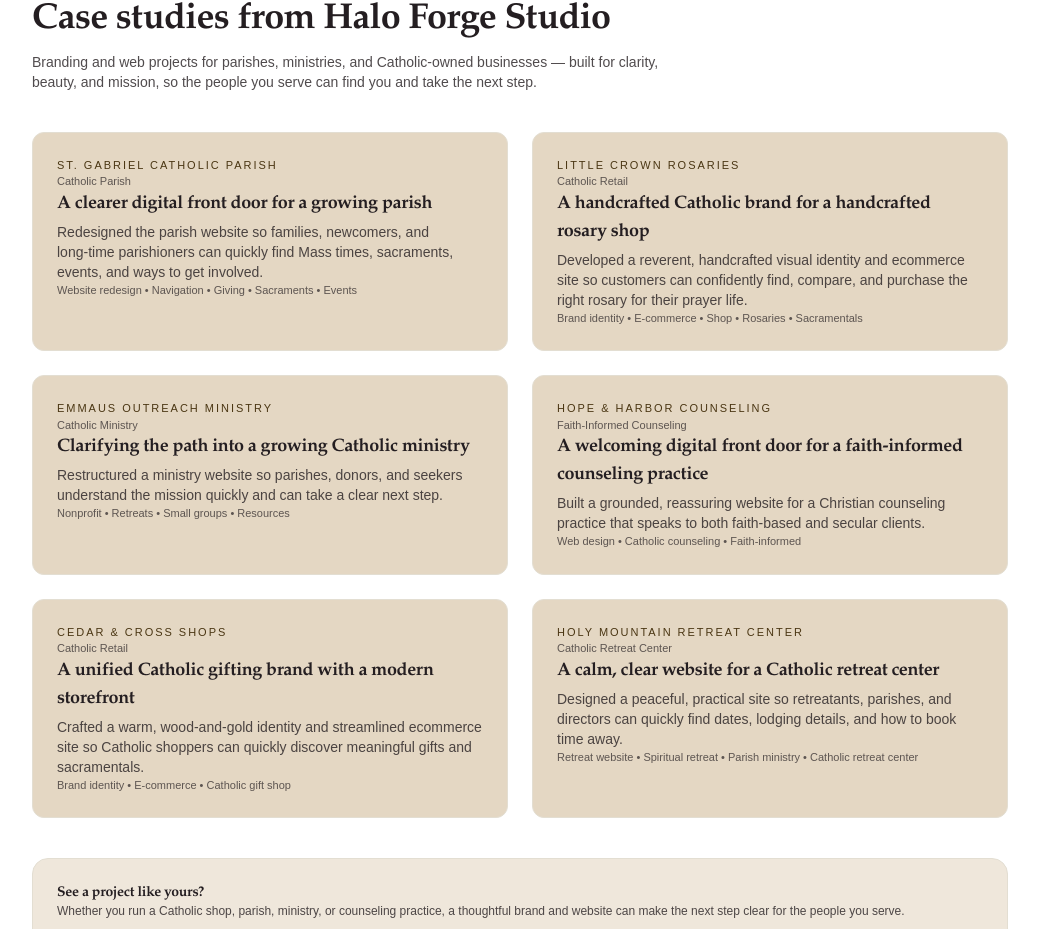
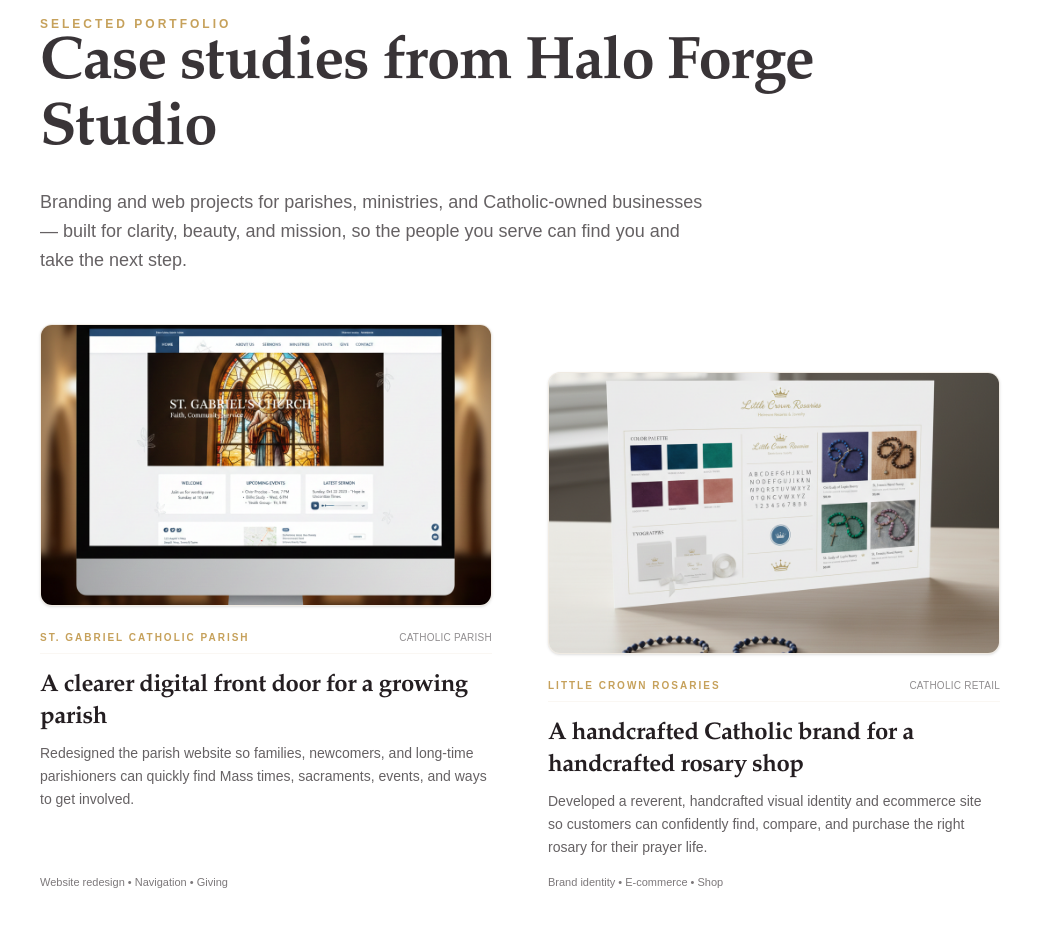
Before and after one commit to jordan2juice/halo-forge-studio, a Next.js app: page /work in a window 1280 px wide. Shown: the part 157-1086 px from the top of the page, without its empty margins (120-1159 px from the left). Built offline with nearby package versions, Linux system fonts and the light colour scheme.

Commit message:
Enhance WorkPage layout and styling; implement dynamic image handling and improve accessibility features

```diff
--- a/app/work/page.tsx
+++ b/app/work/page.tsx
@@ -1,6 +1,7 @@
 // app/work/page.tsx
 
 import Link from "next/link";
+import Image from "next/image";
 import { CASE_STUDIES } from "./case-studies";
 import Navbar from "../components/layout/Navbar";
 import Footer from "../components/layout/Footer";
@@ -16,74 +17,126 @@
   return (
     <>
       <Navbar />
-      <main className="mx-auto max-w-5xl px-6 py-16 text-base">
-        <header className="mb-10 space-y-3">
-          <p className="saint-sans text-xs font-semibold uppercase tracking-[0.18em] text-halo-gold/80">
-            Work
+
+      {/* JANDA-STYLE DIRECTORY HERO ARCHITECTURE */}
+      <header className="mx-auto max-w-5xl px-6 pt-24 pb-12 sm:px-8 text-left space-y-4">
+        <p className="saint-sans text-xs font-bold uppercase tracking-[0.25em] text-halo-gold">
+          Selected Portfolio
         </p>
-          <h1 className="saint-serif text-3xl font-semibold text-halo-dusk md:text-4xl">
+        <h1 className="saint-serif text-4xl sm:text-5xl md:text-6xl font-bold tracking-tight text-halo-dusk/90 leading-[1.1] max-w-4xl">
           Case studies from Halo Forge Studio
         </h1>
-          <p className="saint-sans max-w-2xl text-sm text-halo-dusk/80">
-            Branding and web projects for parishes, ministries, and
-            Catholic-owned businesses — built for clarity, beauty, and mission,
-            so the people you serve can find you and take the next step.
+        <p className="saint-sans max-w-2xl text-base md:text-lg text-halo-dusk/70 font-light leading-relaxed pt-2">
+          Branding and web projects for parishes, ministries, and Catholic-owned
+          businesses — built for clarity, beauty, and mission, so the people you
+          serve can find you and take the next step.
         </p>
       </header>
 
-        <section className="grid gap-6 md:grid-cols-2">
-          {CASE_STUDIES.map((cs) => (
+      {/* ASYMMETRIC DECK SHOWCASE GRID */}
+      <main className="mx-auto max-w-5xl px-6 sm:px-8 pb-32">
+        <section className="grid gap-10 md:gap-14 md:grid-cols-2">
+          {CASE_STUDIES.map((cs, index) => {
+            // Janda style layout trick: Give the second card an offset margin on desktop
+            // to break up uniform template monotony and make it look like an architectural gallery layout
+            const isEven = index % 2 === 1;
+
+            return (
               <Link
                 key={cs.slug}
                 href={`/work/${cs.slug}`}
-              className="group rounded-xl border border-halo-border-subtle bg-halo-linen p-6 transition hover:-translate-y-1 hover:shadow-soft"
+                className={`group flex flex-col justify-between transition-all duration-300 hover:-translate-y-2 ${
+                  isEven ? "md:mt-12" : ""
+                }`}
               >
-              <p className="saint-sans mb-1 text-[11px] font-medium uppercase tracking-[0.18em] text-halo-gold-deep">
+                <div className="space-y-4">
+                  {/* Dynamic Image Canvas Frame Container */}
+                  <div className="relative aspect-[16/10] w-full overflow-hidden rounded-xl border border-halo-linen/40 bg-halo-dusk/[0.03] shadow-sm transition group-hover:border-halo-gold group-hover:shadow-md">
+                    {cs.images && cs.images[0] ? (
+                      <Image
+                        src={cs.images[0].src}
+                        alt={cs.images[0].alt || cs.title}
+                        fill
+                        className="object-cover transition-transform duration-500 group-hover:scale-[1.02]"
+                        sizes="(max-w-768px) 100vw, 50vw"
+                      />
+                    ) : (
+                      // Visual Fallback Block Frame
+                      <div className="absolute inset-0 flex items-center justify-center bg-halo-dusk/5">
+                        <span className="saint-serif text-xs italic text-halo-dusk/40">
+                          View Case Study Breakdown
+                        </span>
+                      </div>
+                    )}
+                  </div>
+
+                  {/* Metadata Row Structure */}
+                  <div className="flex items-center justify-between pt-2 border-b border-halo-linen/20 pb-2">
+                    <p className="saint-sans text-[10px] font-bold uppercase tracking-[0.2em] text-halo-gold">
                       {cs.client}
                     </p>
-              <p className="saint-sans mb-1 text-[11px] text-halo-dusk/70">
-                {cs.sector}
+                    <p className="saint-sans text-[10px] font-medium tracking-wide text-halo-dusk/50 uppercase">
+                      {cs.sector || "Catholic Brand"}
                     </p>
-              <h2 className="saint-serif mb-1 text-lg font-medium text-halo-dusk">
+                  </div>
+
+                  {/* Text Information Section */}
+                  <div className="space-y-2">
+                    <h2 className="saint-serif text-xl md:text-2xl font-semibold text-halo-dusk transition group-hover:text-halo-gold">
                       {cs.title}
                     </h2>
-              <p className="saint-sans mb-3 text-sm text-halo-dusk/80 line-clamp-3">
+                    <p className="saint-sans text-xs md:text-sm text-halo-dusk/70 font-light leading-relaxed line-clamp-3">
                       {cs.subtitle}
                     </p>
-              {cs.tags?.length > 0 && (
-                <p className="saint-sans text-[11px] text-halo-dusk/70">
-                  {cs.tags.join(" • ")}
-                </p>
-              )}
+                  </div>
+                </div>
+
+                {/* Tags or Action Step Callout Container */}
+                <div className="pt-4 flex items-center justify-between text-[11px] saint-sans font-medium text-halo-dusk/60">
+                  <span>
+                    {cs.tags?.length > 0
+                      ? cs.tags.slice(0, 3).join("  •  ")
+                      : "Case Analysis"}
+                  </span>
+                  <span className="text-halo-gold opacity-0 group-hover:opacity-100 group-hover:translate-x-1 transition-all duration-300">
+                    Read Story →
+                  </span>
+                </div>
               </Link>
-          ))}
+            );
+          })}
         </section>
 
-        <section className="mt-10 rounded-2xl border border-halo-border-subtle bg-halo-linen/60 px-6 py-6">
-          <h2 className="saint-serif text-sm font-semibold text-halo-dusk">
+        {/* COMPREHENSIVE CALL TO ACTION FOOTER PANEL */}
+        <section className="mt-32 rounded-2xl border border-halo-linen/40 bg-halo-dusk/[0.01] p-8 md:p-14 text-left flex flex-col md:flex-row md:items-center md:justify-between gap-8">
+          <div className="max-w-xl space-y-2">
+            <h2 className="saint-serif text-xl md:text-2xl font-semibold text-halo-dusk/90">
               See a project like yours?
             </h2>
-          <p className="saint-sans mt-1 text-xs text-halo-dusk/80">
+            <p className="saint-sans text-xs md:text-sm text-halo-dusk/70 font-light leading-relaxed">
               Whether you run a Catholic shop, parish, ministry, or counseling
               practice, a thoughtful brand and website can make the next step
               clear for the people you serve.
             </p>
-          <div className="mt-3 flex flex-wrap gap-3">
+          </div>
+
+          <div className="flex flex-row items-center gap-4 shrink-0">
             <Link
               href="/services"
-              className="saint-sans inline-flex items-center rounded-full bg-halo-gold px-4 py-2 text-[11px] font-semibold uppercase tracking-[0.16em] text-halo-dusk shadow-soft transition-colors hover:bg-halo-gold-deep"
+              className="saint-sans inline-flex items-center rounded-full bg-halo-gold px-5 py-2.5 text-[10px] font-bold uppercase tracking-[0.2em] text-halo-dusk shadow-sm transition hover:bg-halo-gold/90"
             >
               View services
             </Link>
             <Link
               href="/contact"
-              className="saint-sans text-[11px] font-semibold text-halo-teal underline-offset-4 hover:underline"
+              className="saint-sans inline-flex items-center text-[10px] font-bold uppercase tracking-[0.2em] text-halo-dusk/80 border-b border-halo-dusk/40 pb-0.5 hover:text-halo-gold hover:border-halo-gold transition"
             >
               Start a project
             </Link>
           </div>
         </section>
       </main>
+
       <Footer />
     </>
   );
```
Lines whose indentation alone changed are shown as unchanged.
